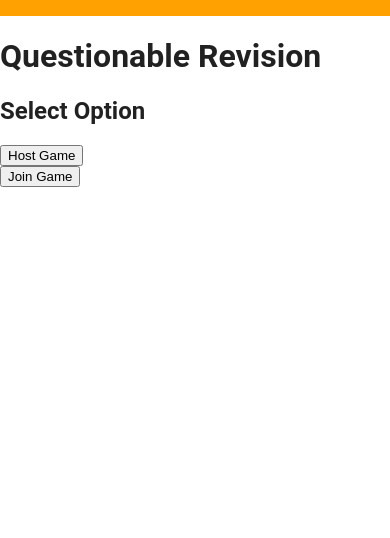
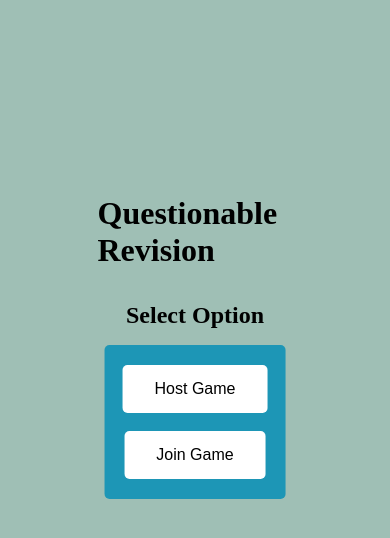
Before and after one commit to hrszpuk/QuestionableRevision, a website: page public/index.html in a window 390 px wide. Drawn offline with Linux system fonts and the light colour scheme; some packages are replaced by stand-ins of ours.

Commit message:
Designed front page

```diff
--- /dev/null
+++ b/public/index.css
@@ -0,0 +1,53 @@
+h1 {
+  position: fixed;
+  top: 25%;
+  left: 50%;
+  transform: translate(-50%, -50%);
+  font-family: 'Times New Roman', Times, serif;
+}
+
+h2 {
+  position: fixed;
+  top: 35%;
+  left: 50%;
+  transform: translate(-50%, -50%);
+  font-family: 'Times New Roman', Times, serif;
+}
+
+body {
+  background-color: #9FBFB5;
+}
+
+.Host-Client {
+  background-color: #1D96B6;
+  border-radius: 5px;
+  padding: 16px 16px;
+  display: grid;
+  grid-auto-flow: row;
+  gap: 10px;
+  align-items: center;
+  justify-items: center;
+  justify-self: center;
+  align-self: center;
+  position: fixed;
+  top: 50%;
+  left: 50%;
+  transform: translate(-50%, -50%);
+}
+
+.Main-Button {
+  background-color: white;
+  border: none;
+  border-radius: 5px;
+  color: black;
+  padding: 15px 32px;
+  text-align: centre;
+  text-decoration: none;
+  display: inline-block;
+  font-size: 16px;
+  margin: 4px 2px;
+  cursor: pointer;
+  position: relative;
+  align-items: center;
+  justify-items: center;
+}
--- a/public/index.html
+++ b/public/index.html
@@ -24,94 +24,18 @@
     -->
   <script defer src="/__/firebase/init.js?useEmulator=true"></script>
 
-  <style media="screen">
-    body {
-      background: #9FBFB5;
-      color: rgba(0, 0, 0, 0.87);
-      font-family: Roboto, Helvetica, Arial, sans-serif;
-      margin: 0;
-      padding: 0;
-    }
-
-    #message {
-      background: black;
-      max-width: 360px;
-      margin: 100px auto 16px;
-      padding: 32px 24px;
-      border-radius: 3px;
-    }
-
-    #message h2 {
-      color: black;
-      font-weight: bold;
-      font-size: 16px;
-      margin: 0 0 8px;
-    }
-
-    #message h1 {
-      font-size: 22px;
-      font-weight: 300;
-      color: rgba(0, 0, 0, 0.6);
-      margin: 0 0 16px;
-    }
-
-    #message p {
-      line-height: 140%;
-      margin: 16px 0 24px;
-      font-size: 14px;
-    }
-
-    #message a {
-      display: block;
-      text-align: center;
-      background: #039be5;
-      text-transform: uppercase;
-      text-decoration: none;
-      color: white;
-      padding: 16px;
-      border-radius: 4px;
-    }
-
-    #message,
-    #message a {
-      box-shadow: 0 1px 3px rgba(0, 0, 0, 0.12), 0 1px 2px rgba(0, 0, 0, 0.24);
-    }
-
-    #load {
-      color: rgba(0, 0, 0, 0.4);
-      text-align: center;
-      font-size: 13px;
-    }
-
-    @media (max-width: 600px) {
-
-      body,
-      #message {
-        margin-top: 0;
-        background: white;
-        box-shadow: none;
-      }
-
-      body {
-        border-top: 16px solid #ffa100;
-      }
-    }
-  </style>
+  <link rel="stylesheet" type="text/css" href="index.css">
 </head>
 
 <body>
-  <div id="main">
-    <div id="Title">
+  <div class="main">
+    <div class="Title">
       <h1>Questionable Revision</h1>
       <h2>Select Option</h2>
     </div>
-    <div id="Host-Client">
-      <div id="Host">
-        <button>Host Game</button>
-      </div>
-      <div id="Client">
-        <button>Join Game</button>
-      </div>
+    <div class="Host-Client">
+      <button class="Main-Button">Host Game</button>
+      <button class="Main-Button">Join Game</button>
     </div>
 
   </div>
```
Also changed, not shown: 1 other file.
